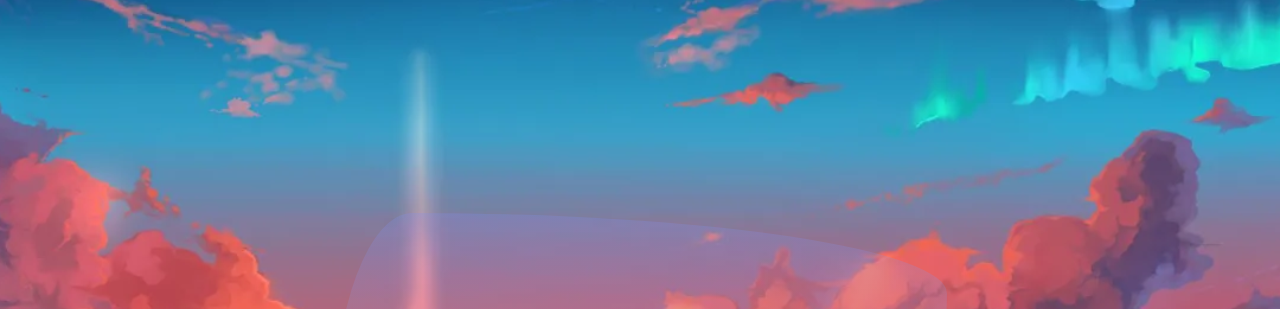
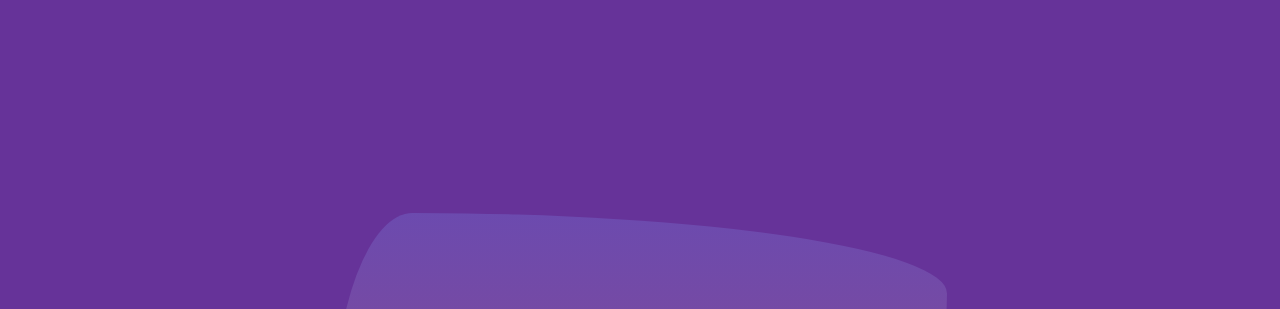
Before and after one commit to Danielmeedina/Portafolio, a plain HTML site: page index.html in a window 1280 px wide. Shown: the part 76-385 px from the top of the page. Drawn offline with Linux system fonts and the light colour scheme; a web font is replaced by a local one.

Commit message:
probando cambios

```diff
--- a/index.css
+++ b/index.css
@@ -24,7 +24,8 @@
 
 body {
   color: var(--letter-color);
-  background-image: url(img/wallpaperFondo2.png);
+  /* background-image: url(img/wallpaperFondo2.png); */
+  background-color: rebeccapurple;
   background-repeat: no-repeat;
   background-size: cover;
   background-position: left;
```
